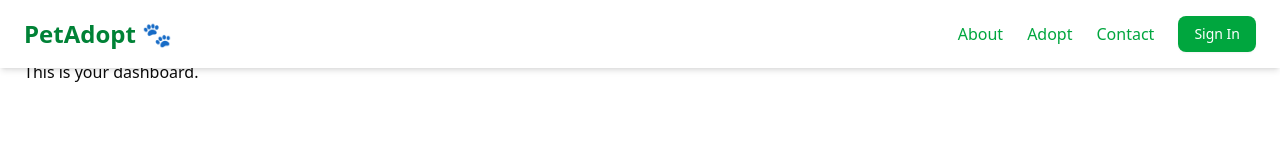
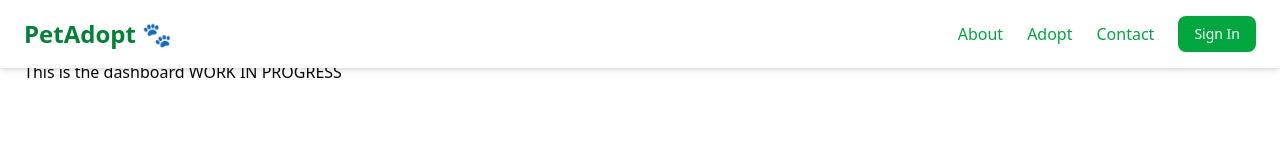
Before and after one commit to kkauserr/CSE412Project, a Next.js app: page /dashboard in a window 1280 px wide. Shown: the top 160 px of the page. Built offline with nearby package versions, Linux system fonts and the light colour scheme; no server answers; sample sign-in values are in the browser's storage.

Commit message:
Edit dashboard page text

```diff
--- a/src/app/dashboard/page.tsx
+++ b/src/app/dashboard/page.tsx
@@ -11,7 +11,7 @@ export default async function Dashboard() {
   return (
     <div className="p-6">
       <h1 className="text-3xl font-bold">Welcome, {session.user?.email}!</h1>
-      <p>This is your dashboard.</p>
+      <p>This is the dashboard WORK IN PROGRESS</p>
     </div>
   );
 }
```
